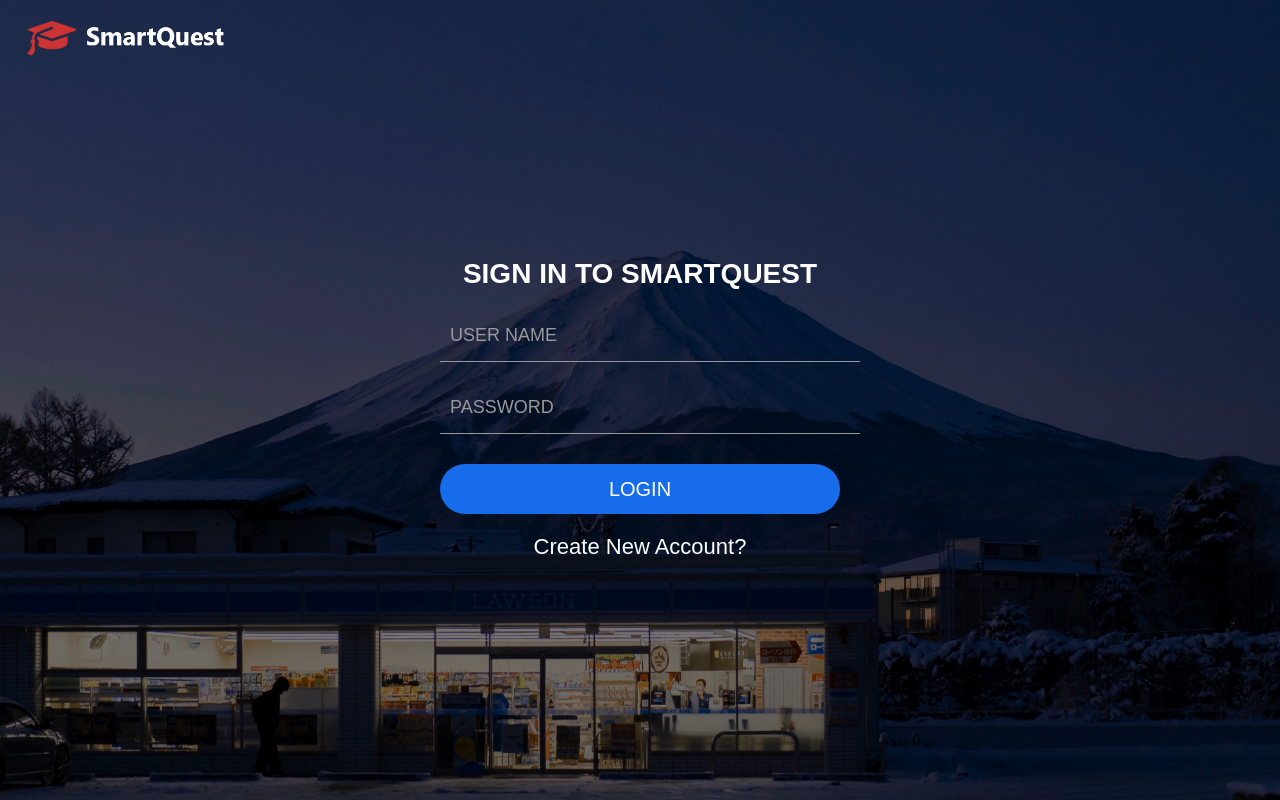
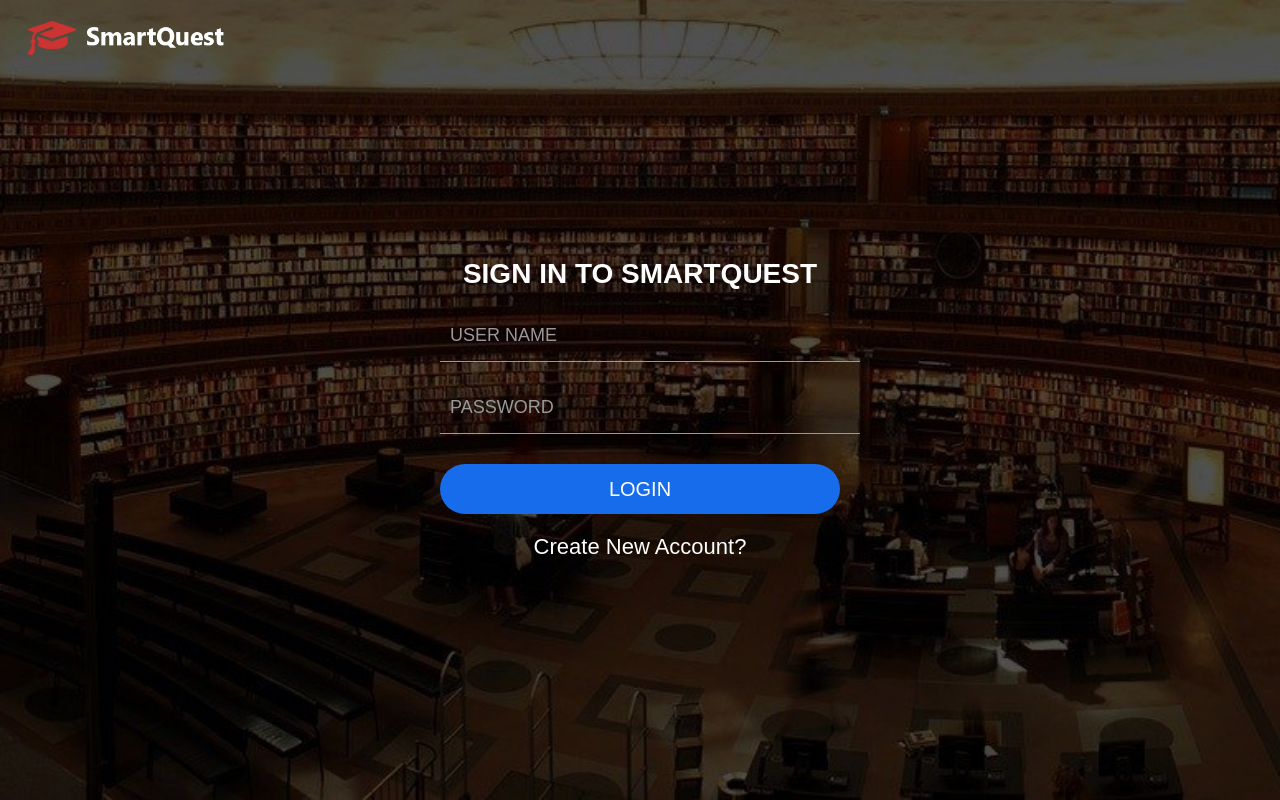
Before and after one commit to HarkaranK/AgileDevelopment_Group6_2023, a Flask app: a page that uses myapp/templates/base.html in a window 1280 px wide. Run offline with Flask 3, Linux system fonts and the light colour scheme.

Commit message:
login background changed

```diff
--- a/myapp/static/stylesheet.css
+++ b/myapp/static/stylesheet.css
@@ -3,7 +3,7 @@ body {
   background-color: #f0f0f0;
   margin: 0;
   padding: 0;
-  background-image: url('../static/img/loginbg.jpg');
+  background-image: url('../static/img/library.jpg');
   background-size: cover;
   background-position: center;
   background-repeat: no-repeat;
```
Also changed, not shown: myapp/static/img/library.jpg (added).
